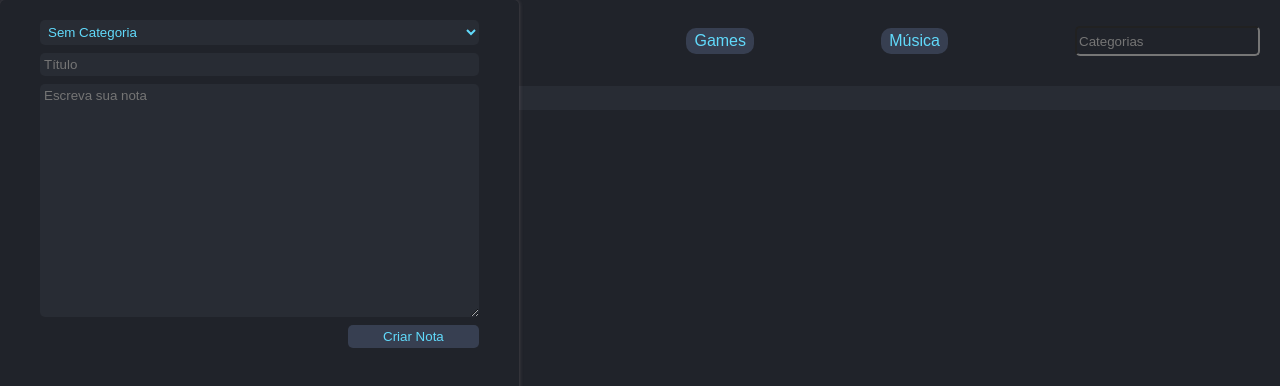
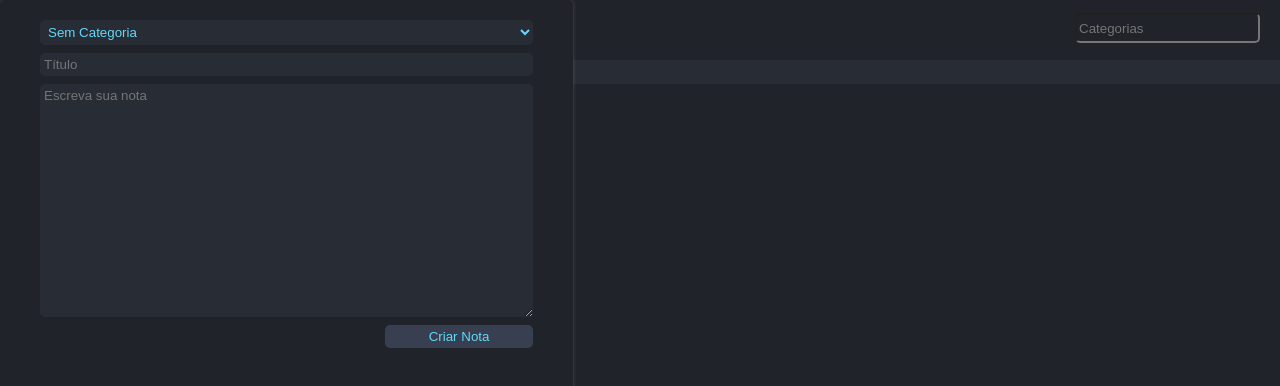
Before and after one commit to wendreslucas/ceepReact, a React (Create React App) app: page / in a window 1280 px wide. Shown: the top 386 px of the page. Built offline with nearby package versions, Linux system fonts and the light colour scheme.

Commit message:
começando implementar observable

```diff
--- a/src/App.js
+++ b/src/App.js
@@ -4,51 +4,51 @@
 import ListaDeCategorias from './components/ListaDeCategorias/ListaDeCategorias.jsx'
 import './assets/App.css'
 import './assets/index.css'
+import Categorias from './Dados/Categorias.js'
+import ArrayDeNotas from './Notas.js'
 class App extends Component {
   constructor() {
     super()
-    this.state = {
-      notas: [],
-      categorias: ['Games', 'Música']
-    }
+    this.categorias = new Categorias()
+    this.notas = new ArrayDeNotas()
   }
 
-  criarNota(titulo, texto, categoria) {
-    const novaNota = { titulo, texto, categoria }
-    const novoArrayNotas = [...this.state.notas, novaNota]
-    const novoEstado = {
-      notas: novoArrayNotas
-    }
-    this.setState(novoEstado)
-  }
+  // criarNota(titulo, texto, categoria) {
+  //   const novaNota = { titulo, texto, categoria }
+  //   const novoArrayNotas = [...this.state.notas, novaNota]
+  //   const novoEstado = {
+  //     notas: novoArrayNotas
+  //   }
+  //   this.setState(novoEstado)
+  // }
 
-  adicionarCategoria(nomeCategoria) {
-    const novoArrayCategorias = [...this.state.categorias, nomeCategoria]
-    const novoEstado = { ...this.state, categorias: novoArrayCategorias }
-    this.setState(novoEstado)
-  }
+  // adicionarCategoria(nomeCategoria) {
+  //   const novoArrayCategorias = [...this.state.categorias, nomeCategoria]
+  //   const novoEstado = { ...this.state, categorias: novoArrayCategorias }
+  //   this.setState(novoEstado)
+  // }
 
-  deletarNota(index) {
-    let arrayNotas = this.state.notas
-    arrayNotas.splice(index, 1)
-    this.setState({ nota: arrayNotas })
-  }
+  // deletarNota(index) {
+  //   let arrayNotas = this.state.notas
+  //   arrayNotas.splice(index, 1)
+  //   this.setState({ nota: arrayNotas })
+  // }
 
   render() {
     return (
       <section className="conteudo">
         <FormularioCadastro
-          categorias={this.state.categorias}
-          criarNota={this.criarNota.bind(this)}
+          categorias={this.categorias.categorias}
+          criarNota={this.notas.criarNota}
         />
         <main className="conteudo-principal">
           <ListaDeCategorias
-            adicionarCategoria={this.adicionarCategoria.bind(this)}
-            categorias={this.state.categorias}
+            adicionarCategoria={this.categorias.adicionarCategoria}
+            categorias={this.categorias.categorias}
           />
           <ListaDeNotas
-            apagarNota={this.deletarNota.bind(this)}
-            notas={this.state.notas}
+            apagarNota={this.notas.apagarNota}
+            notas={this.notas.notas}
           />
         </main>
       </section>
--- /dev/null
+++ b/src/Dados/Categorias.js
@@ -0,0 +1,10 @@
+export default class Categorias {
+  constructor() {
+    this.categorias = []
+  }
+
+  adicionarCategoria(novaCategoria) {
+    console.log(this.categorias)
+    this.categorias.push(novaCategoria)
+  }
+}
--- /dev/null
+++ b/src/Notas.js
@@ -0,0 +1,22 @@
+export default class ArrayDeNotas {
+  constructor() {
+    this.notas = []
+  }
+
+  adicionarNota(titulo, texto, categoria) {
+    const novaNota = new Nota(titulo, texto, categoria)
+    this.notas.push(novaNota)
+  }
+
+  apagarNota(indice) {
+    this.notas.splice(indice, 1)
+  }
+}
+
+class Nota {
+  constructor(titulo, texto, categoria) {
+    this.titulo = titulo
+    this.text = texto
+    this.categoria = categoria
+  }
+}
```
